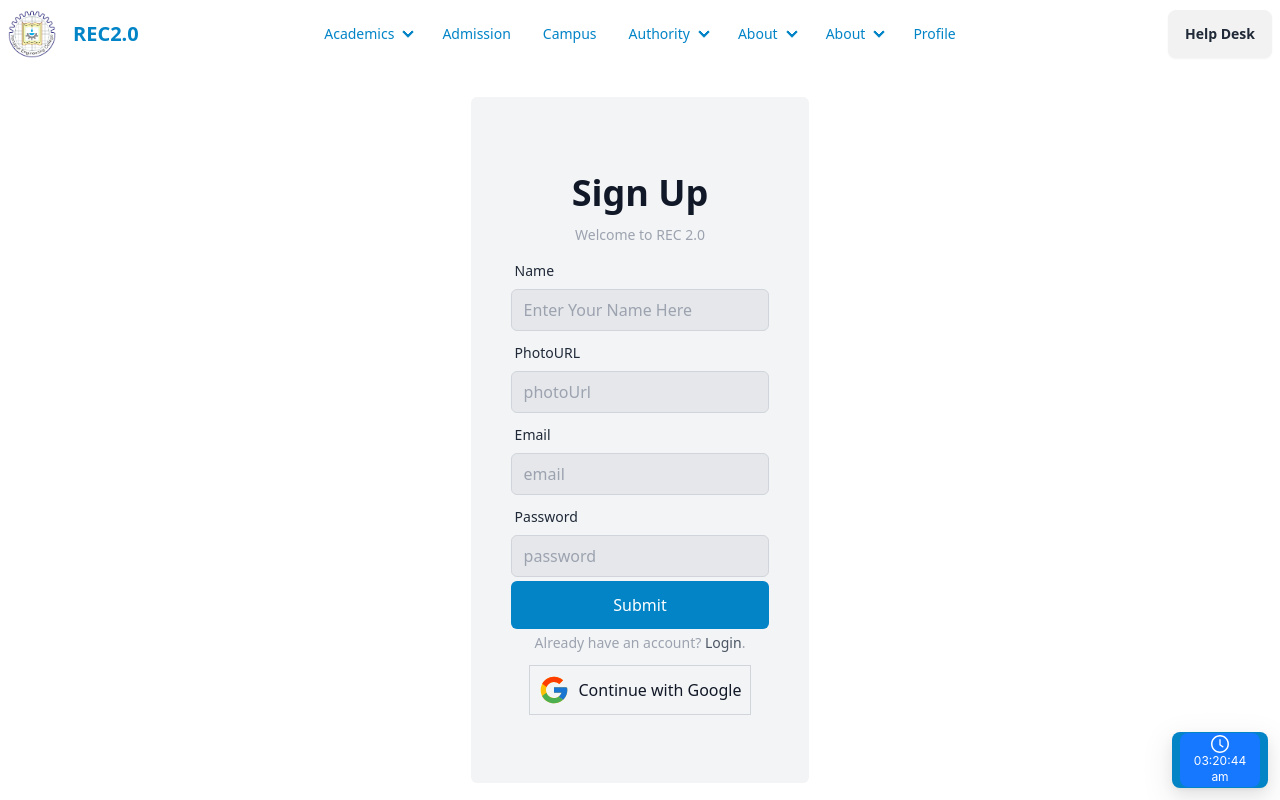
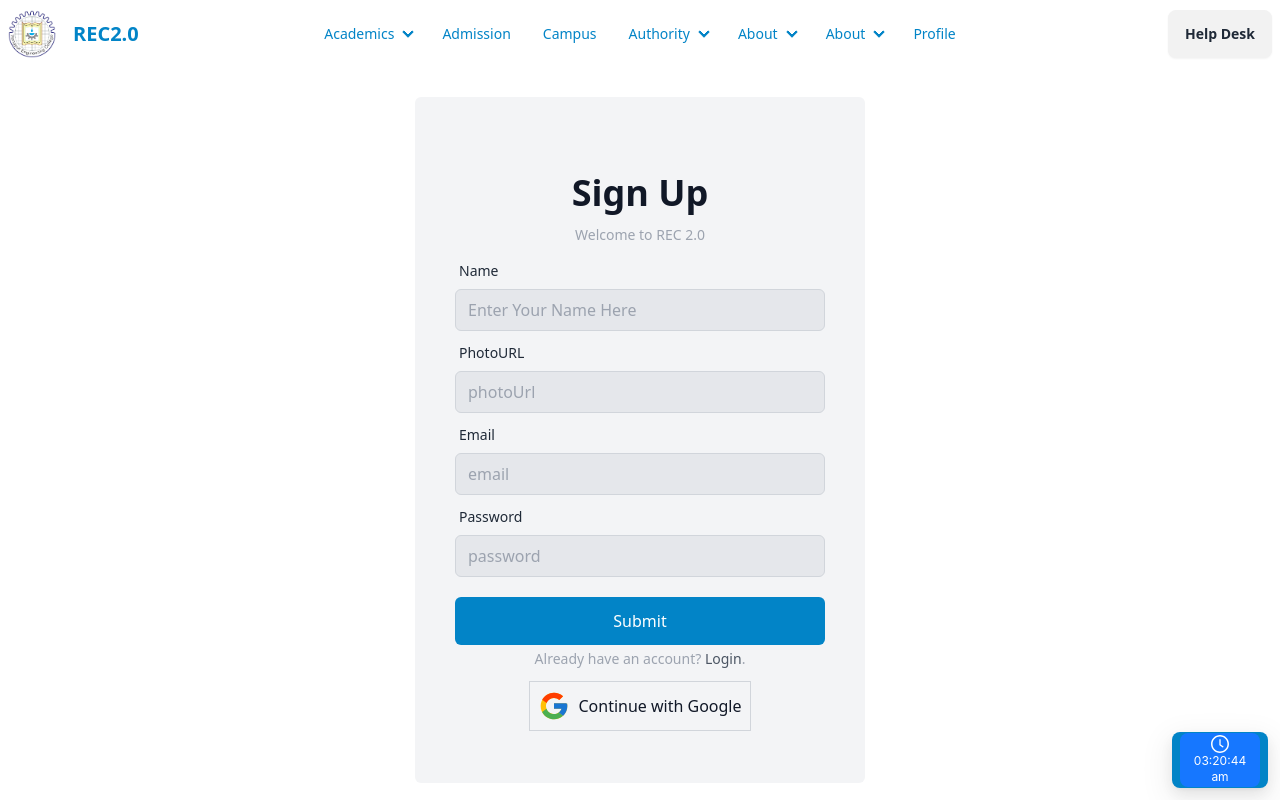
Before and after one commit to Ishtiak007/universityManagement-Client, a React (Vite) app: page /register in a window 1280 px wide. Shown: the top 800 px of the page. Built offline with nearby package versions, Linux system fonts and the light colour scheme; no server answers.

Commit message:
Signup page updated

```diff
--- a/src/pages/Register/Register.jsx
+++ b/src/pages/Register/Register.jsx
@@ -46,7 +46,7 @@ const Register = () => {
                 <title>University Management || Register</title>
             </Helmet>
             <div className="flex justify-center items-center min-h-[110vh]">
-                <div className="flex flex-col max-w-md p-6 rounded-md sm:p-10 bg-gray-100 text-gray-900">
+                <div className="flex flex-col w-[450px] p-3 rounded-md sm:p-10 bg-gray-100 text-gray-900">
                     <div className='mt-6 mb-2 text-center'>
                         <h1 className='my-3 text-4xl font-bold'>Sign Up</h1>
                         <p className='text-sm text-gray-400'>Welcome to REC 2.0</p>
@@ -98,7 +98,7 @@ const Register = () => {
                                 )}
                             </div>
                             <div className="form-control mt-6">
-                                <input className='bg-[#0284C7] w-full rounded-md py-3 text-white cursor-pointer' type="submit" value="Submit" />
+                                <input className='bg-[#0284C7] w-full rounded-md py-3 text-white cursor-pointer mt-4' type="submit" value="Submit" />
                             </div>
                             <div>
                                 <p className='px-6 text-sm text-center text-gray-400'>
@@ -115,7 +115,7 @@ const Register = () => {
                         </div>
 
                     </form>
-                    <div className='flex justify-center items-center mb-4'>
+                    <div className='flex justify-center items-center'>
                         <SocialLogin></SocialLogin>
                     </div>
 
```
